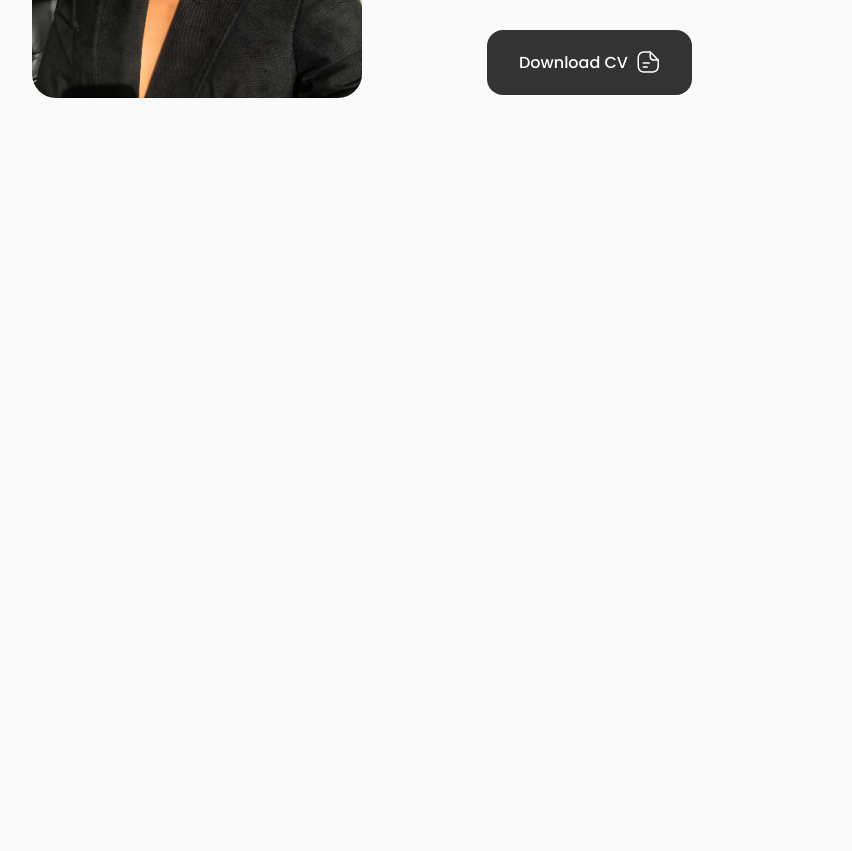
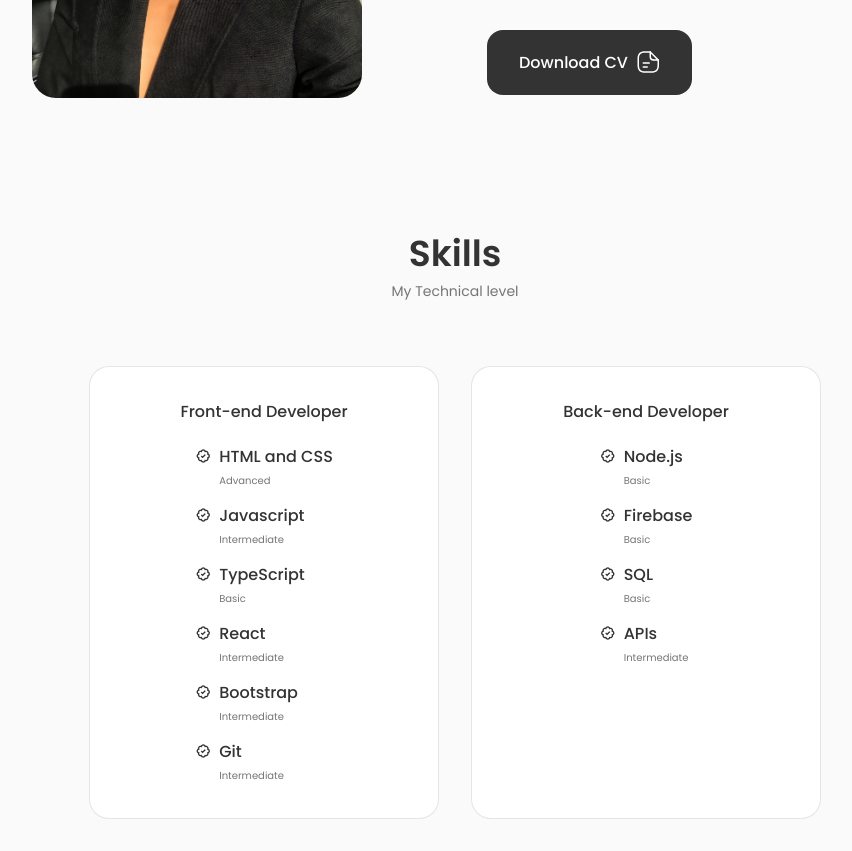
Before and after one commit to tebohonthako/my-react-portfolio, a React (Create React App) app: page / in a window 1280 px wide. Shown: the part 1580-2431 px from the top of the page, without its empty margins (185-1037 px from the left). Before the commit the page ends 1710 px from the top, so only its background shows below. Built offline with nearby package versions, Linux system fonts and the light colour scheme.

Commit message:
skills component added

```diff
--- a/src/App.js
+++ b/src/App.js
@@ -3,6 +3,7 @@
 import Header from './components/header/Header';
 import Home from './components/home/Home';
 import About from './components/about/About';
+import Skills from './components/skills/Skills';
 
 function App() {
   return (
@@ -11,6 +12,7 @@
       <main className='main'>
         <Home/>
         <About/>
+        <Skills/>
       </main>
 
     </div>
--- a/src/components/about/about.css
+++ b/src/components/about/about.css
@@ -68,7 +68,7 @@
   /* For medium devices */
   @media screen and (max-width: 768px) {
     .about__info {
-        grid-template-columns: var(3, 1fr);
+        grid-template-columns: repeat(3, 1fr);
 
        }
        .about__description {
@@ -81,5 +81,7 @@
 
   /* For small devices */
   @media screen and (max-width: 350px) {
-
+   .about__info {
+    grid-template-columns: repeat(2. 1fr);
+   }
   }
--- /dev/null
+++ b/src/components/skills/Backend.jsx
@@ -0,0 +1,53 @@
+import React from 'react'
+
+const Backend = () => {
+  return (
+    <div className="skills__content">
+    <h3 className="skills__title">Back-end Developer</h3>
+
+    <div className="skills__box">
+        <div className="skills__group">
+            <div className="skills__data">
+            <i class='bx bx-badge-check'></i>
+
+            <div>
+                <h3 className="skills__name">Node.js</h3>
+                <span className="skills__level">Basic</span>
+            </div>
+            </div>
+
+
+            <div className="skills__data">
+            <i class='bx bx-badge-check'></i>
+
+            <div>
+                <h3 className="skills__name">Firebase</h3>
+                <span className="skills__level">Basic</span>
+            </div>
+            </div>
+
+            <div className="skills__data">
+            <i class='bx bx-badge-check'></i>
+
+            <div>
+                <h3 className="skills__name">SQL</h3>
+                <span className="skills__level">Basic</span>
+            </div>
+            </div>
+
+            <div className="skills__data">
+            <i class='bx bx-badge-check'></i>
+
+            <div>
+                <h3 className="skills__name">APIs</h3>
+                <span className="skills__level">Intermediate</span>
+            </div>
+            </div>
+
+        </div>
+    </div>
+</div>
+  )
+}
+
+export default Backend
--- /dev/null
+++ b/src/components/skills/Frontend.jsx
@@ -0,0 +1,71 @@
+import React from 'react'
+
+const Frontend = () => {
+  return (
+    <div className="skills__content">
+        <h3 className="skills__title">Front-end Developer</h3>
+
+        <div className="skills__box">
+            <div className="skills__group">
+                <div className="skills__data">
+                <i class='bx bx-badge-check'></i>
+
+                <div>
+                    <h3 className="skills__name">HTML and CSS </h3>
+                    <span className="skills__level">Advanced</span>
+                </div>
+                </div>
+
+
+                <div className="skills__data">
+                <i class='bx bx-badge-check'></i>
+
+                <div>
+                    <h3 className="skills__name">Javascript</h3>
+                    <span className="skills__level">Intermediate</span>
+                </div>
+                </div>
+
+                <div className="skills__data">
+                <i class='bx bx-badge-check'></i>
+
+                <div>
+                    <h3 className="skills__name">TypeScript</h3>
+                    <span className="skills__level">Basic</span>
+                </div>
+                </div>
+
+                <div className="skills__data">
+                <i class='bx bx-badge-check'></i>
+
+                <div>
+                    <h3 className="skills__name">React</h3>
+                    <span className="skills__level">Intermediate</span>
+                </div>
+                </div>
+
+                <div className="skills__data">
+                <i class='bx bx-badge-check'></i>
+
+                <div>
+                    <h3 className="skills__name">Bootstrap</h3>
+                    <span className="skills__level">Intermediate</span>
+                </div>
+                </div>
+
+                <div className="skills__data">
+                <i class='bx bx-badge-check'></i>
+
+                <div>
+                    <h3 className="skills__name">Git</h3>
+                    <span className="skills__level">Intermediate</span>
+                </div>
+                </div>
+
+            </div>
+        </div>
+    </div>
+  )
+}
+
+export default Frontend
--- /dev/null
+++ b/src/components/skills/Skills.jsx
@@ -0,0 +1,21 @@
+import React from 'react';
+import './skills.css';
+import Backend from './Backend';
+import Frontend from './Frontend';
+
+const Skills = () => {
+  return (
+    <section className="skills section" id="skills">
+        <h2 className="section__title">Skills</h2 >
+        <span className="section__subtitle">My Technical level</span>
+        <div className="skills__container container grid">
+            <Frontend/>
+            <Backend/>
+        </div>
+    </section>
+
+
+  )
+}
+
+export default Skills
--- /dev/null
+++ b/src/components/skills/skills.css
@@ -0,0 +1,77 @@
+.skills__container {
+    grid-template-columns: repeat(2, 350px);
+    column-gap: 2rem;
+    justify-content: center;
+}
+.skills__content {
+    background-color: var(--container-color);
+    border: 1px solid rgba(0, 0, 0, 0.1);
+    padding: 2rem 4rem;
+    border-radius: 1.25rem;
+}
+.skills__title {
+    font-size: var(--normal-font-size);
+    font-weight: var(--font-medium);
+    text-align: center;
+    margin-bottom: var(--mb-1-5);
+}
+
+.skills__box {
+    display: flex;
+    justify-content: center;
+    column-gap: 2.5rem;
+}
+.skills__group {
+    display: grid;
+    align-items: flex-start;
+    row-gap: 1rem;
+}
+.skills__data {
+    display: flex;
+    column-gap: 0.5rem;
+}
+.skills .bx-badge-check {
+    font-size: 1rem;
+    color: var(--title-color);
+}
+.skills__name {
+    font-size: var(--normal-font-size);
+    font-weight: var(--font-medium);
+    line-height: 18px;
+}
+
+.skills__level {
+    font-size: var(--tiny-font-size);
+}
+
+
+/*=============== BREAKPOINTS ===============*/
+/* For large devices */
+@media screen and (max-width: 992px) {
+    .skills__container {
+        grid-template-columns: max-content;
+        row-gap: 2rem;
+    }
+  }
+
+  /* For medium devices */
+
+  @media screen and (max-width: 576px) {
+    .skills__container {
+        grid-template-columns: 1fr;
+
+    }
+    .skills__content {
+        padding: 1.5rem;
+    }
+  }
+
+  /* For small devices */
+  @media screen and (max-width: 350px) {
+    .skills__box {
+        column-gap: 1.25rem;
+    }
+    .skills__name {
+        font-size: var(--small-font-size);
+    }
+  }
```
Also changed, not shown: src/components/services/Services.jsx (added), src/components/services/services.css (added).
